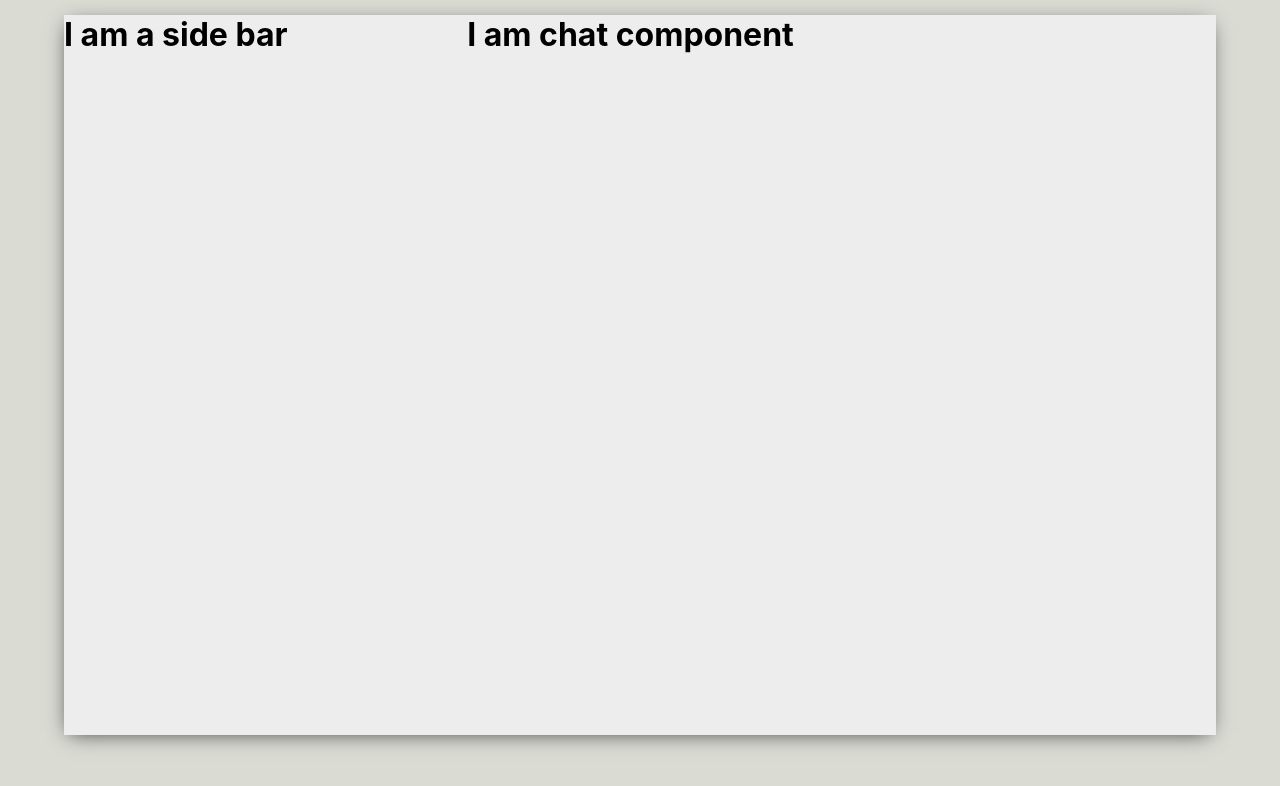
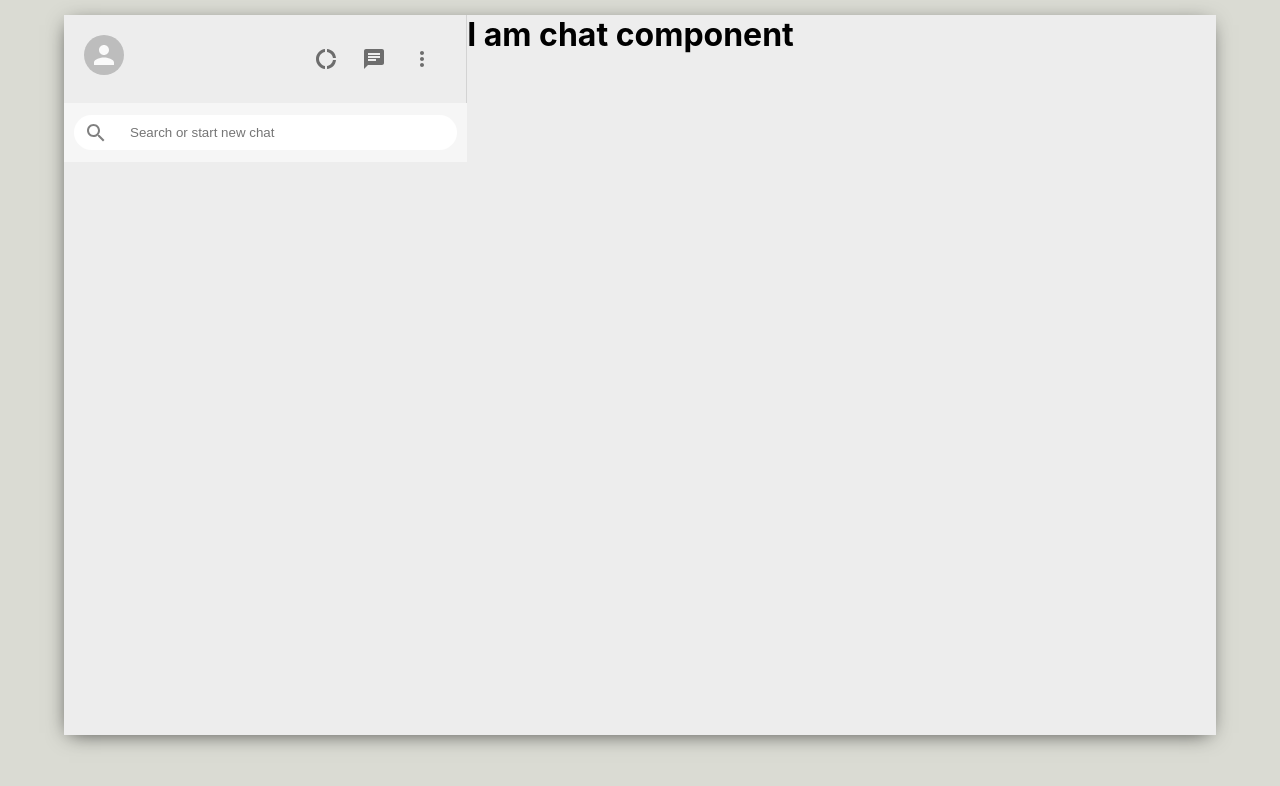
Before and after one commit to dpak1999/whatsapp-clone, a React (Create React App) app: page / in a window 1280 px wide. Shown: the top 786 px of the page. Built offline with nearby package versions, Linux system fonts and the light colour scheme.

Commit message:
creating input outline and styling

```diff
--- a/package.json
+++ b/package.json
@@ -3,6 +3,8 @@
   "version": "0.1.0",
   "private": true,
   "dependencies": {
+    "@material-ui/core": "^4.11.0",
+    "@material-ui/icons": "^4.9.1",
     "@testing-library/jest-dom": "^4.2.4",
     "@testing-library/react": "^9.3.2",
     "@testing-library/user-event": "^7.1.2",
--- a/src/components/Sidebar.css
+++ b/src/components/Sidebar.css
@@ -2,5 +2,51 @@
   display: flex;
   flex-direction: column;
   flex: 0.35;
+}
 
+.sidebar__header {
+  display: flex;
+  justify-content: space-between;
+  padding: 20px;
+  border-right: 1px solid lightgray;
 }
+
+.sidebar__headerRight {
+  display: flex;
+  align-items: center;
+  justify-content: space-between;
+  min-width: 10vw;
+}
+
+.sidebar__headerRight > .MuiSvgIcon-root {
+  margin-right: 2vw;
+  font-size: 24px !important;
+}
+
+.sidebar__search {
+  display: flex;
+  align-items: center;
+  background-color: #f6f6f6;
+  height: 39px;
+  padding: 10px;
+}
+
+.sidebar__searchContainer {
+  display: flex;
+  align-items: center;
+  width: 100%;
+  background-color: white;
+  height: 35px;
+  border-radius: 20px;
+}
+
+.sidebar__searchContainer > .MuiSvgIcon-root {
+  color: gray;
+  padding: 10px;
+}
+
+.sidebar__searchContainer > input {
+    border: none;
+    outline-width: 0;
+    margin-left: 10px;
+}
--- a/src/components/Sidebar.js
+++ b/src/components/Sidebar.js
@@ -1,10 +1,37 @@
 import React from "react";
+import DonutLargeIcon from "@material-ui/icons/DonutLarge";
+import ChatIcon from "@material-ui/icons/Chat";
+import MoreVertIcon from "@material-ui/icons/MoreVert";
+import SearchOutlinedIcon from "@material-ui/icons/SearchOutlined";
 import "./Sidebar.css";
+import { Avatar, IconButton } from "@material-ui/core";
 
 function Sidebar() {
   return (
     <div className="sidebar">
-      <h1>I am a side bar</h1>
+      <div className="sidebar__header">
+        <Avatar />
+        <div className="sidebar__headerRight">
+          <IconButton>
+            <DonutLargeIcon />
+          </IconButton>
+          <IconButton>
+            <ChatIcon />
+          </IconButton>
+          <IconButton>
+            <MoreVertIcon />
+          </IconButton>
+        </div>
+      </div>
+
+      <div className="sidebar__search">
+        <div className="sidebar__searchContainer">
+          <SearchOutlinedIcon />
+          <input type="text" placeholder="Search or start new chat" />
+        </div>
+      </div>
+
+      <div className="sidebar__chats"></div>
     </div>
   );
 }
```
Also changed, not shown: 1 other file (tests, documents, lock files or other folders).
